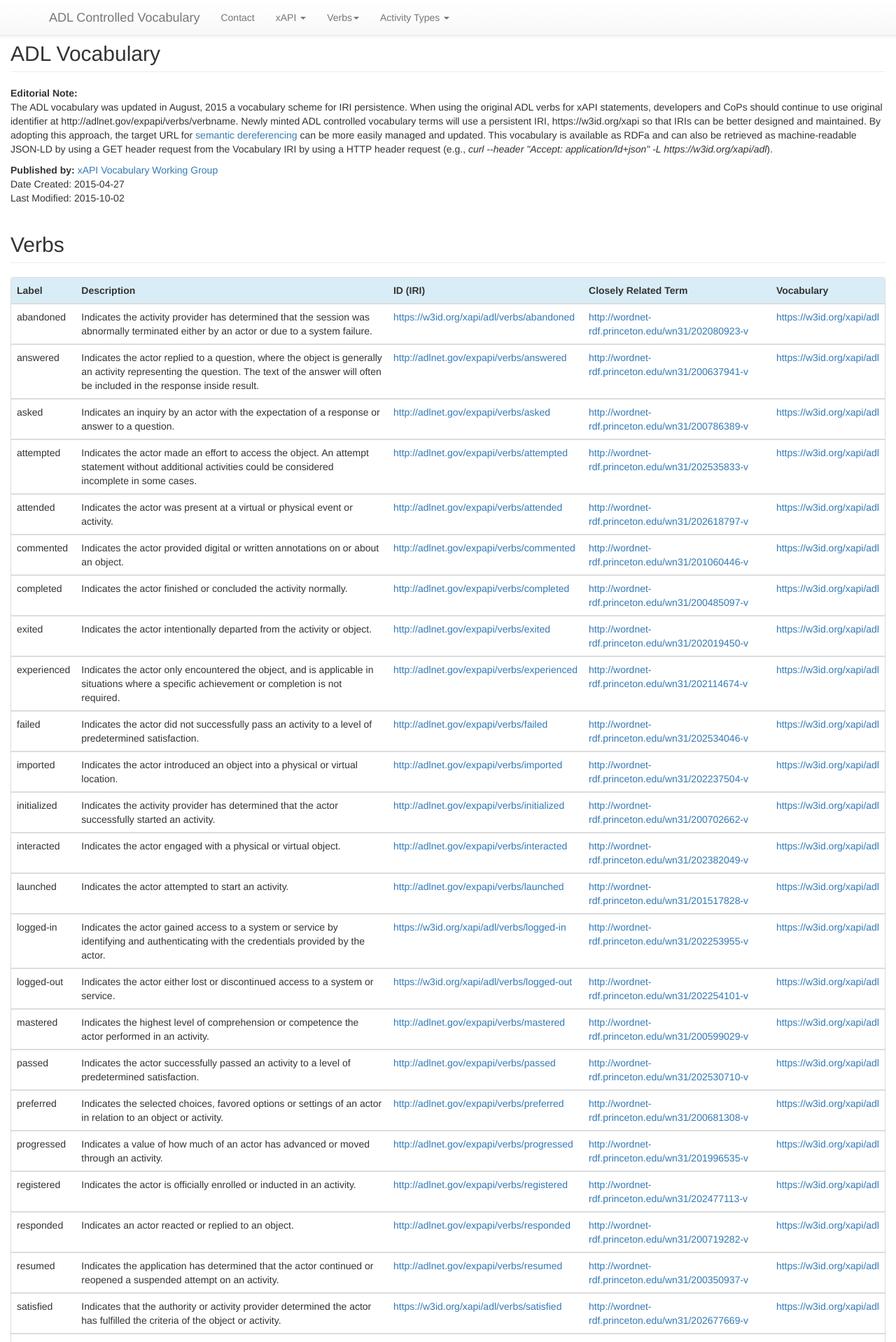
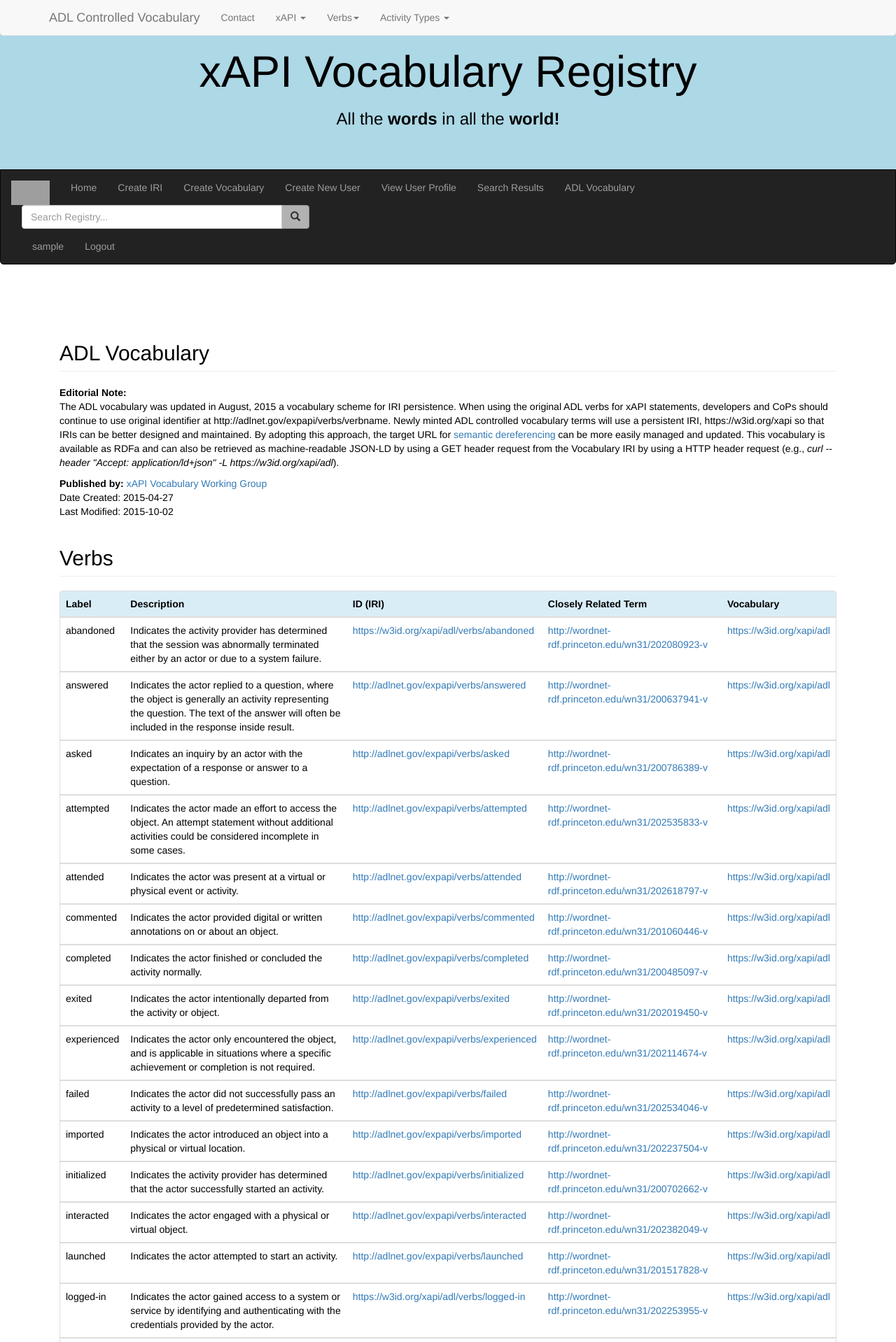
Before and after one commit to pauliejes/vocab-server, a Django app: page /rdfaForm in a window 1280 px wide. Shown: the top 1918 px of the page at 70% size. Run offline with Django 3.2, Linux system fonts and the light colour scheme; the visitor is signed in with stand-in values (Sample User, id 1); parts of the project's set-up code (start-up, migrations or seed data) failed here and were passed over; some libraries are stand-ins or nearby versions; grey boxes are pictures that could not be loaded.

Commit message:
fixed rdfaForm logout error

```diff
--- a/VOCAB_SITE/vocab/templates/iriCreationResults.html
+++ b/VOCAB_SITE/vocab/templates/iriCreationResults.html
@@ -8,7 +8,7 @@
 
 {% block content %}
 <div class="row content">
-    <p>you did not create a term, but we did trick this info out of you: {{newiri}} {{data.vocabulary}} {{data.termType}} {{data.term}}<br></p>
+    <p>you did not create a term, but we did trick this info out of you: {{user}} {{iris}}<br></p>
     <p class="para">Welcome to the Create IRI Page.  Here you can access and submit the form to request a persistant IRI.  Have fun!</p>
     <hr>
 </div>
--- a/VOCAB_SITE/vocab/templates/rdfaForm.html
+++ b/VOCAB_SITE/vocab/templates/rdfaForm.html
@@ -1,13 +1,6 @@
+{% extends "master.html" %}
 
-<!DOCTYPE html>
-<html lang="en">
-<head>
-<meta content="text/html; charset=UTF-8" http-equiv="Content-Type" />
-<title>Experience API (xAPI) - ADL's Vocabulary</title>
-<link rel="stylesheet" href="https://maxcdn.bootstrapcdn.com/bootstrap/3.3.5/css/bootstrap.min.css" />
-<link rel="stylesheet" href="https://maxcdn.bootstrapcdn.com/bootstrap/3.3.5/css/bootstrap-theme.min.css" />
-</head>
-<body>
+{% block content %}
 <div class="navbar navbar-default navbar-fixed-top">
   <div class="container">
     <div class="navbar-header">
@@ -461,6 +454,7 @@
       </tbody>
     </table>
   </div>
+  {% endblock content %}
 
 
 <!-- Vocabulary of ADL Activity Types -->
--- a/VOCAB_SITE/vocab/views.py
+++ b/VOCAB_SITE/vocab/views.py
@@ -46,7 +46,7 @@
                     term = form.cleaned_data['term']
                     profile = UserProfile.objects.get(user=request.user)
                     iriobj = RegisteredIRI.objects.create(vocabulary=vocabulary, term_type=termType, term=term, userprofile=profile)
-            return HttpResponseRedirect(reverse('iriCreationResults'), {'newiri': iriobj.return_address(), 'data': form.cleaned_data})
+            return HttpResponseRedirect(reverse('iriCreationResults'))
             # redirect to a new URL:
     # if a GET (or any other method) we'll create a blank form
     else:
@@ -146,7 +146,8 @@
 @login_required()
 @require_http_methods(["GET"])
 def iriCreationResults(request):
-    return render(request, 'iriCreationResults.html')
+    results = RegisteredIRI.objects.filter(userprofile__user = request.user)
+    return render(request, 'iriCreationResults.html', {'iris':results})
 
 @login_required()
 @require_http_methods(["GET", "POST"])
@@ -186,5 +187,4 @@
 @login_required()
 @require_http_methods(["GET"])
 def rdfaForm(request):
-    logout(request)
     return render(request, 'rdfaForm.html')
```
